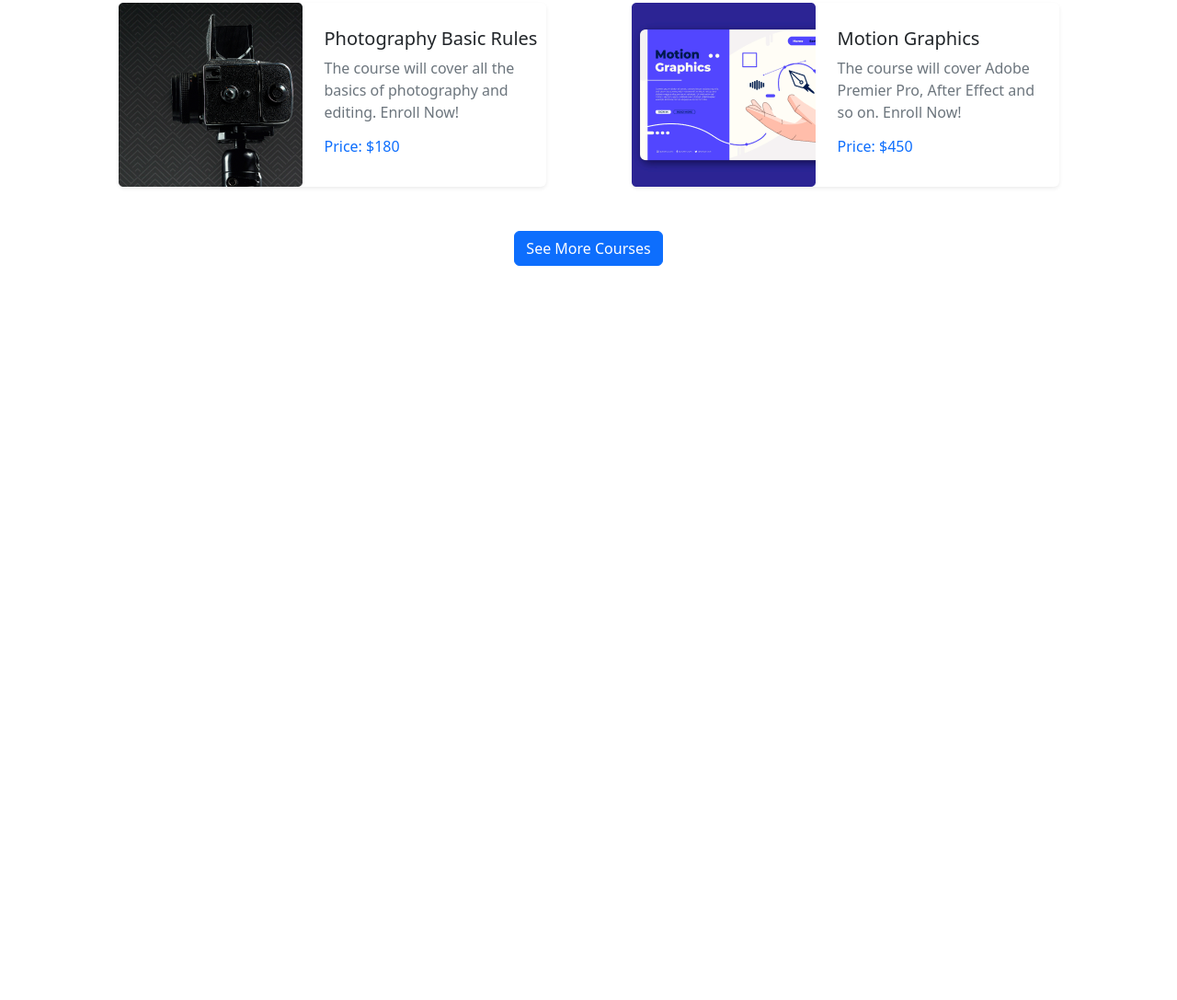
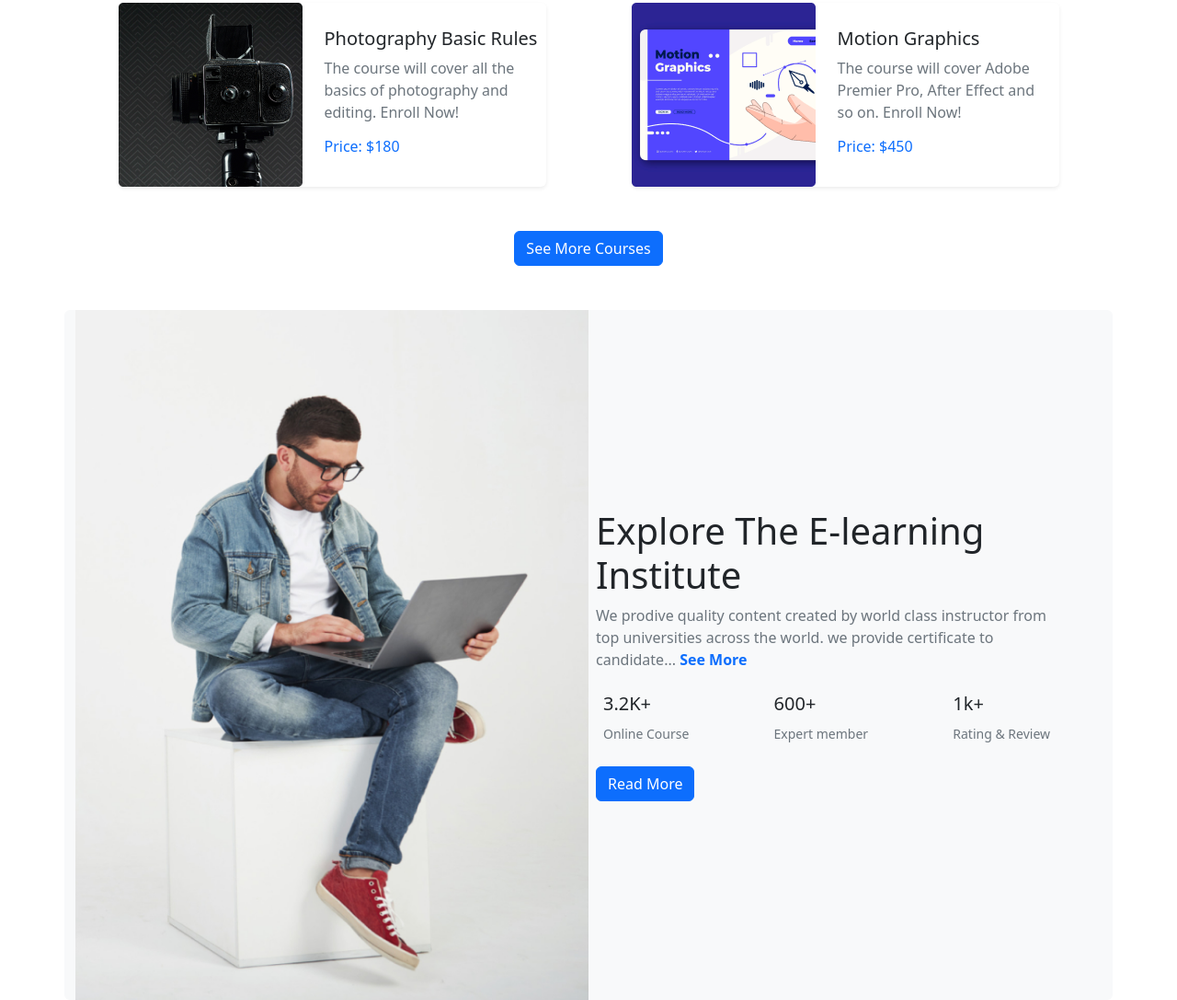
Before and after one commit to jahidkhanridoy/assignment-3, a plain HTML site: page index.html in a window 1280 px wide. Shown: the part 1323-2410 px from the top of the page at 92% size. Before the commit the page ends 1660 px from the top, so only its background shows below. Drawn offline with nearby package versions, Linux system fonts and the light colour scheme.

Commit message:
added explore section

```diff
--- a/index.html
+++ b/index.html
@@ -206,5 +206,41 @@
                     <button class="btn btn-primary d-block d-lg-none">View All</button>
                 </div>
                 <!-- Courses section end  -->
+
+                <!-- --------------------------->
+                <!-- ---------------------------->
+
+                <!-- explore section start  -->
+        <section class="container bg-light rounded d-md-flex align-items-center h-100" id="deal">
+            <div class="w-50 full-width">
+                <img src="images/working.png" class="img-fluid" alt="">
+            </div>
+            <div class="bg-light ps-2 pe-5 w-50 full-width">
+                <h1>Explore The E-learning Institute</h1>
+                <p class="text-muted">We prodive quality content created by world class instructor from top universities
+                    across the
+                    world.
+                    we provide certificate to candidate... <span class="text-primary fw-bold">See
+                        More</span>
+                </p>
+                <div class="d-flex flex-wrap p-2 justify-content-between">
+                    <div>
+                        <h5>3.2K+</h5>
+                        <p class="text-muted"><small>Online Course</small></p>
+                    </div>
+                    <div>
+                        <h5>600+</h5>
+                        <p class="text-muted"><small>Expert member</small></p>
+                    </div>
+                    <div>
+                        <h5>1k+</h5>
+                        <p class="text-muted"><small>Rating & Review</small></p>
+                    </div>
+                </div>
+                <a href="" class="btn btn-primary">Read More</a>
+            </div>
+        </section>
+        <!-- explore section end  -->
+
     </main>
 </body>
```
